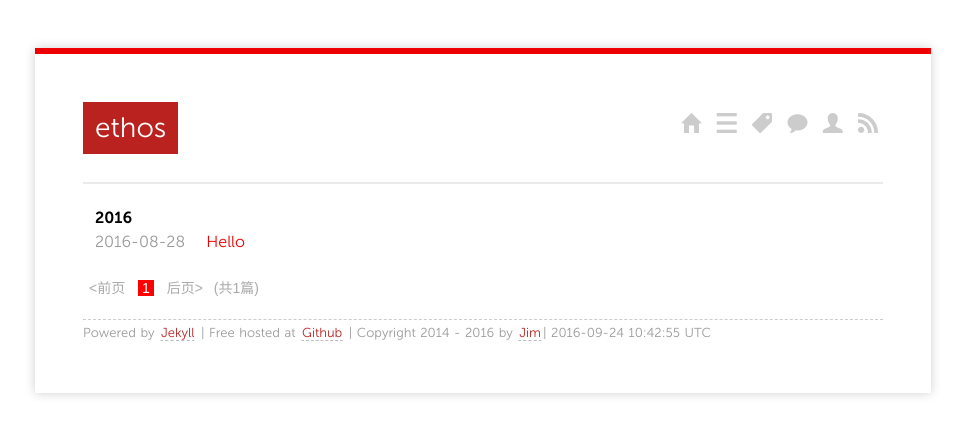
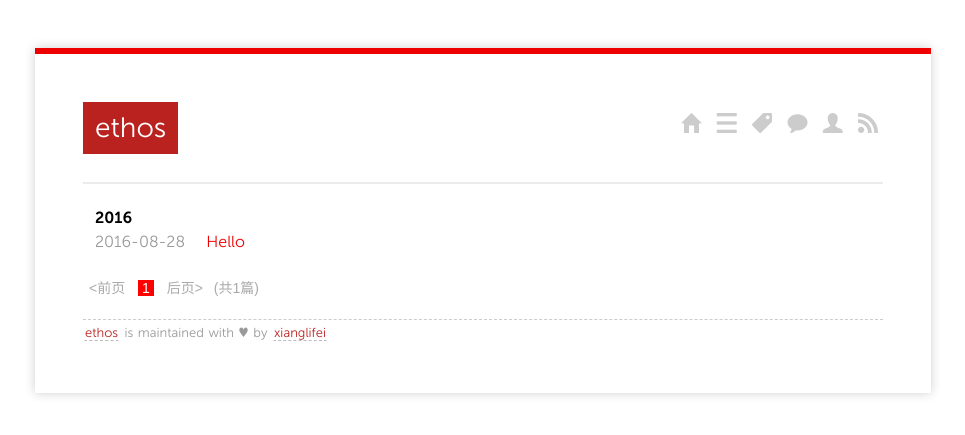
Before and after one commit to xianglifei/old, a Jekyll site: the page built from index.html, in a window 1280 px wide. Shown: the top 435 px of the page, without its empty margins (157-1122 px from the left). Built offline with Jekyll 4.4.1, drawn with Linux system fonts in a browser that asks for light colours; nearby versions of some CDN libraries; Markdown is read by kramdown in place of the engine named in the settings; the list of posts is cut into pages by our own code.

Commit message:
修改了两处信息
修改了底部信息，去除了评论

```diff
--- a/_layouts/default.html
+++ b/_layouts/default.html
@@ -5,8 +5,6 @@
     <meta name="author" content="{{ site.author }}" />
     <meta name="viewport" content="width=device-width">
     <title>{{ page.title }} | {{ site.author }}</title>
-	<!-- Jim disable
-	script src="https://google-code-prettify.googlecode.com/svn/loader/run_prettify.js?autoload=true&skin=Desert"></script-->
     <link href="/feed/" rel="alternate" title="{{ site.author }}" type="application/atom+xml" />
     <link rel="shortcut icon" href="/favicon.ico"/>
 	<link rel="icon" href="http://ethos.im/favicon.ico"/>
@@ -49,7 +47,7 @@
       </div>
 
     <footer>
-        <p><small>Powered by <a href="https://github.com/mojombo/jekyll">Jekyll</a> | Free hosted at <a href="https://github.com/dashjim">Github</a> | Copyright 2014 - {{site.time | date:"%Y"}} by <a href="http://blog.sevenche.com/about/">Jim</a>| <span class="label label-info">{{site.time | date:"%Y-%m-%d %H:%M:%S %Z"}}</span></small></p>
+        <p><small> <a href="https://xianglifei.github.io">ethos</a> is maintained with ♥ by <a href="https://github.com/xianglifei">xianglifei</a> </small></p>
     </footer>
 
     </div>
--- a/_layouts/page.html
+++ b/_layouts/page.html
@@ -6,5 +6,4 @@ layout: default
 {{ content }}
 </section>
 {% if page.comments %}
-{% include comments.md %}
 {% endif %}
```
Also changed, not shown: other parts of _layouts/default.html (+1 -1 lines).
